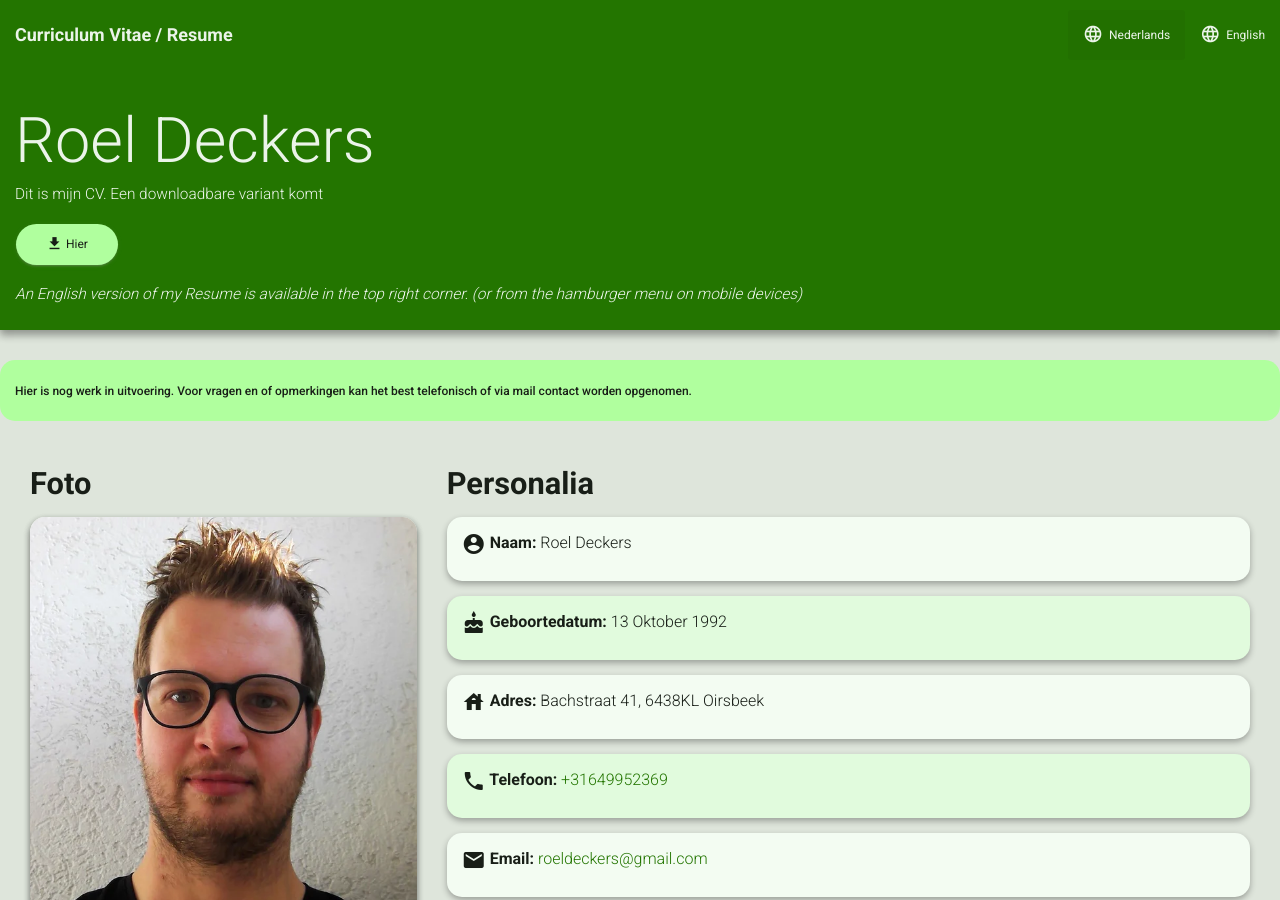
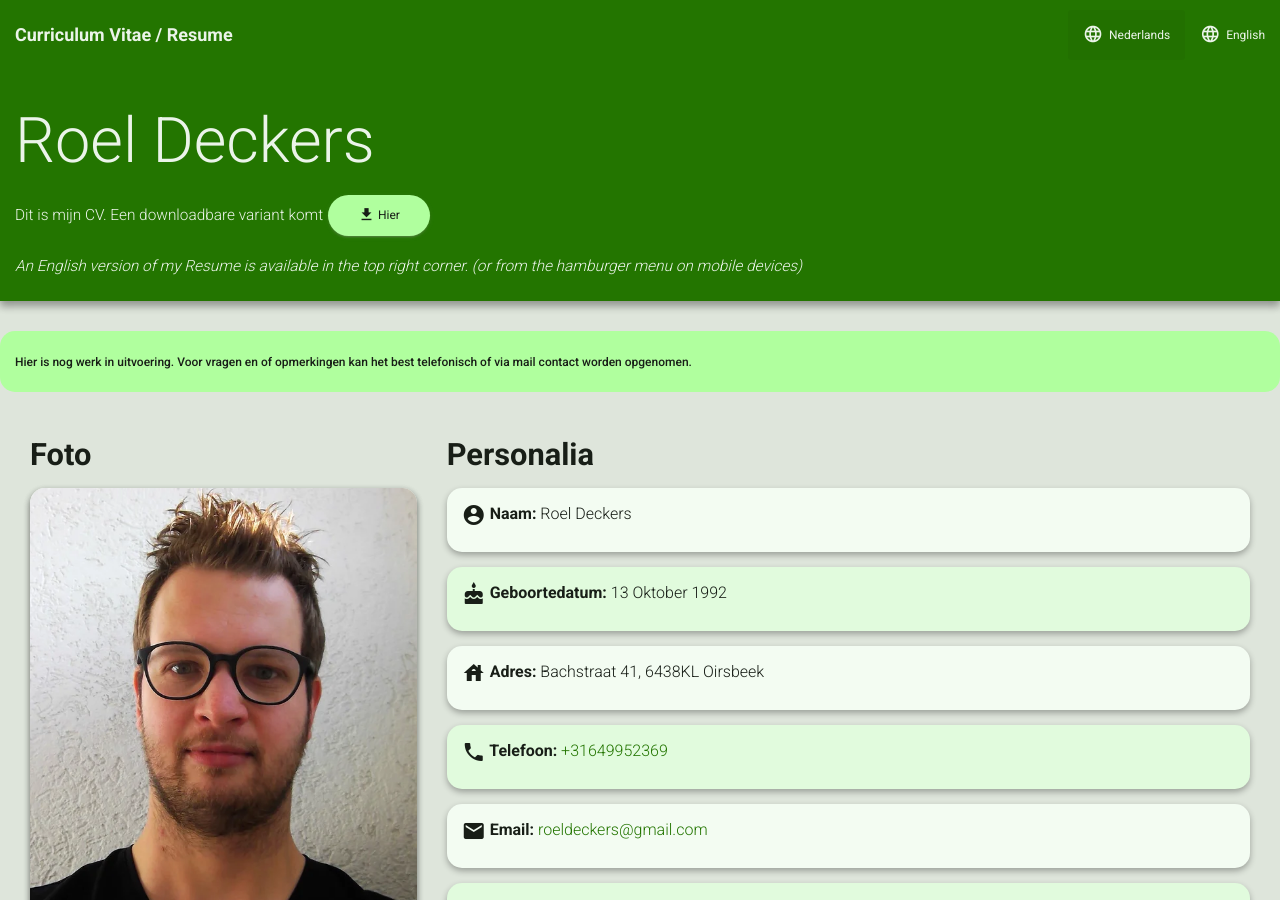
Before and after one commit to RoelD/CV, a Jekyll site: the page built from index.html, in a window 1280 px wide and 900 px high. Built offline with Jekyll 4.4.1, drawn with Linux system fonts in a browser that asks for light colours.

Commit message:
Revert "index: fix jumbotron button"
still a nope. damn

This reverts commit 88cec9828c4379d2ac18b48d963748fd07a507da.

```diff
--- a/index.html
+++ b/index.html
@@ -11,7 +11,7 @@
 <div class="jumbotron">
   <div class="container-fluid">
     <h1>Roel Deckers</h1>
-    <h4>Dit is mijn CV. Een downloadbare variant komt</h4> <a class="btn btn-cv-medium btn-round" href="{{ site.url }}/#"><i class="material-icons">file_download</i> Hier</a>
+    <h4>Dit is mijn CV. Een downloadbare variant komt <a class="btn btn-cv-medium btn-round" href="{{ site.url }}/#"><i class="material-icons">file_download</i> Hier</a></h4>
     <h4><em>An English version of my Resume is available in the top right corner. (or from the hamburger menu on mobile devices)</em></h4>
   </div>
 </div>
```
